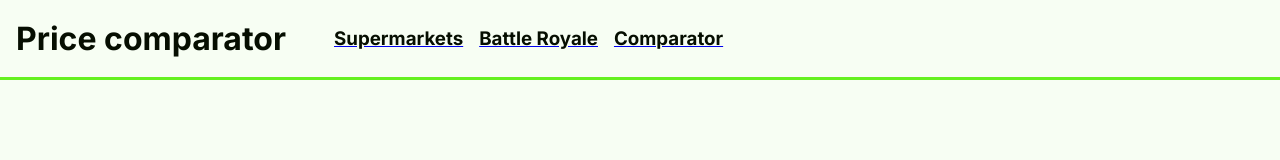
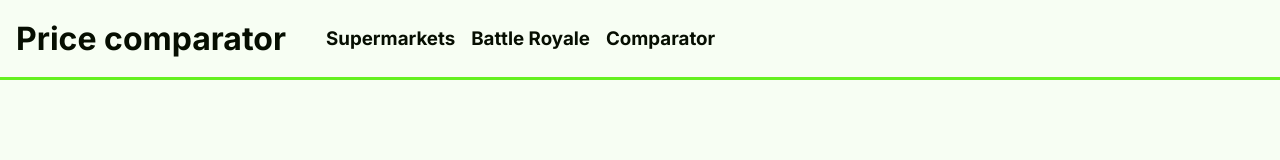
Before and after one commit to Dasagho/price_comparator_frontend, a Next.js app: page / in a window 1280 px wide. Shown: the top 160 px of the page. Built offline with nearby package versions, Linux system fonts and the light colour scheme.

Commit message:
fix nav style and semantic

```diff
--- a/app/layout.tsx
+++ b/app/layout.tsx
@@ -3,9 +3,10 @@ import { Inter } from 'next/font/google'
 import styles from './layout.module.css'
 import './globals.css'
 import TopMenu from '@/src/components/top-menu/top-menu'
+import { usePathname } from 'next/navigation'
+import ReturnButton from '@/src/components/return-button/return-button'
 
 const inter = Inter({ subsets: ['latin'] })
-
 export const metadata: Metadata = {
   title: 'Comparador de precios',
   description: 'Un comparador de precios de productos de supermercados',
@@ -24,7 +25,8 @@ export default function RootLayout({
       </head>
       <body className={inter.className}>
         <TopMenu />
-        <div className={styles.body}>{children}</div>
+        <ReturnButton />
+        <main className={styles.body}>{children}</main>
       </body>
     </html>
   )
--- a/app/supermarkets/layout.tsx
+++ b/app/supermarkets/layout.tsx
@@ -8,7 +8,6 @@ export default function MarketLayout({
 }) {
   return (
     <main className={style.main}>
-      <ReturnButton />
       {children}
     </main>
   )
--- a/app/supermarkets/supermarkets.module.css
+++ b/app/supermarkets/supermarkets.module.css
@@ -2,6 +2,7 @@
   display: flex;
   flex-direction: column;
   align-items: center;
+
 }
 
 .title {
--- a/src/components/return-button/return-button.tsx
+++ b/src/components/return-button/return-button.tsx
@@ -1,6 +1,11 @@
+'use client'
+
 import Link from "next/link"
 import style from "./return.module.css"
+import { usePathname } from "next/navigation"
 const ReturnButton: React.FC = () => {
+    const path = usePathname();
+    if (path === '/') return;
     return (
         <Link href="/" className={style.return}>
             <svg width="48px" height="48px" strokeWidth="1.5" viewBox="0 0 24 24" fill="none" xmlns="http://www.w3.org/2000/svg" color="#000000">
--- a/src/components/top-menu/top-menu.module.css
+++ b/src/components/top-menu/top-menu.module.css
@@ -1,4 +1,4 @@
-.nav_bar {
+.header {
   height: 5rem;
   display: flex;
   align-items: center;
@@ -7,12 +7,17 @@
   padding: 1rem;
 }
 
+.nav_bar {
+  display: flex;
+}
+
 .application_title {
   color: var(--text-color);
-  margin-right: 3rem;
+  margin-right: 1.5rem;
 }
 
 .nav_item {
   color: var(--text-color);
+  text-decoration: none;
   margin-right: 1rem;
 }
--- a/src/components/top-menu/top-menu.tsx
+++ b/src/components/top-menu/top-menu.tsx
@@ -4,20 +4,24 @@ import Link from 'next/link'
 
 const TopMenu: React.FC = () => {
   const items: NavigatorItem[] = [
-    { label: 'Supermarkets', link: '/supermarkets' },
-    { label: 'Battle Royale', link: '/battle-royale' },
-    { label: 'Comparator', link: '/comparator' },
+    { label: 'Supermarkets', link: '/supermarkets', key: 'supermarkets' },
+    { label: 'Battle Royale', link: '/battle-royale', key: 'battle-royale' },
+    { label: 'Comparator', link: '/comparator', key: 'comparator' },
   ]
 
   return (
-    <div className={styles.nav_bar}>
-      <h1 className={styles.application_title}>Price comparator</h1>
-      {items.map((item) => (
-        <Link href={item.link}>
-          <h3 className={styles.nav_item}>{item.label}</h3>
-        </Link>
-      ))}
-    </div>
+    <header className={styles.header}>
+      <Link href='/' className={styles.nav_item}>
+        <h1 className={styles.application_title}>Price comparator</h1>
+      </Link>
+      <nav className={styles.nav_bar}>
+        {items.map((item) => (
+          <Link key={item.key} href={item.link} className={styles.nav_item}>
+            <h3 >{item.label}</h3>
+          </Link>
+        ))}
+      </nav>
+    </header>
   )
 }
 
@@ -26,4 +30,5 @@ export default TopMenu
 interface NavigatorItem {
   label: string
   link: string
+  key: string
 }
```
